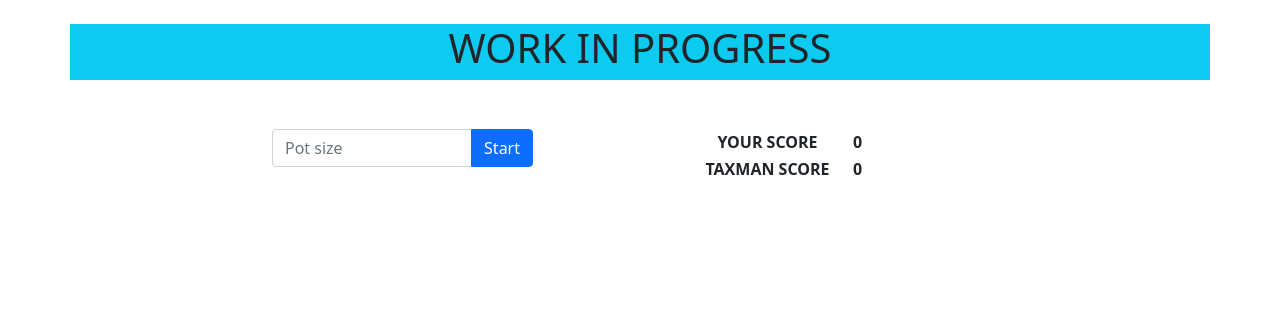
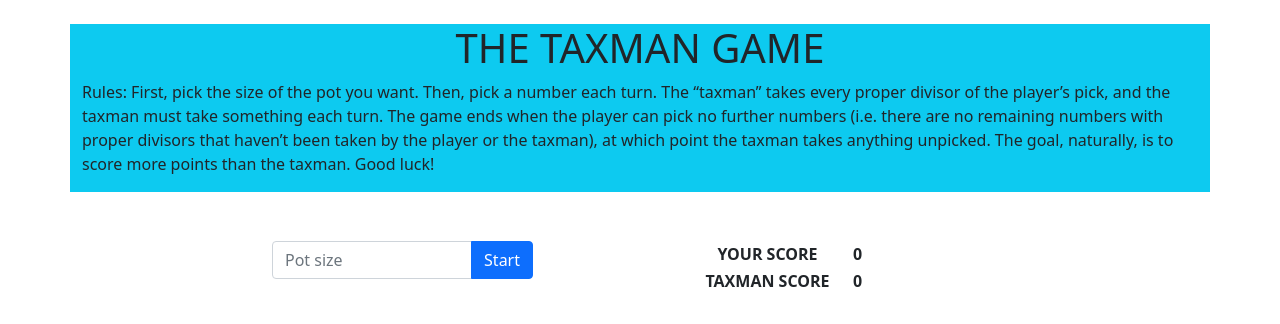
Before and after one commit to isabelle-sanford/taxman, a plain HTML site: page index.html in a window 1280 px wide. Drawn offline with nearby package versions, Linux system fonts and the light colour scheme.

Commit message:
add instructions to webpage

```diff
--- a/index.html
+++ b/index.html
@@ -19,7 +19,14 @@
     <div class="container">
       <div class="row py-4">
         <div class="col jumbotron bg-info">
-          <h1 style="text-align: center">WORK IN PROGRESS</h1>
+          <h1 style="text-align: center">THE TAXMAN GAME</h1>
+          <p>
+            Rules: First, pick the size of the pot you want. Then, pick a number each turn. The “taxman” takes every proper divisor
+of the player’s pick, and the taxman must take something each turn. The game ends when the player
+can pick no further numbers (i.e. there are no remaining numbers with proper divisors that haven’t
+been taken by the player or the taxman), at which point the taxman takes anything unpicked. The goal,
+naturally, is to score more points than the taxman. Good luck!
+          </p>
         </div>
       </div>
 
```
